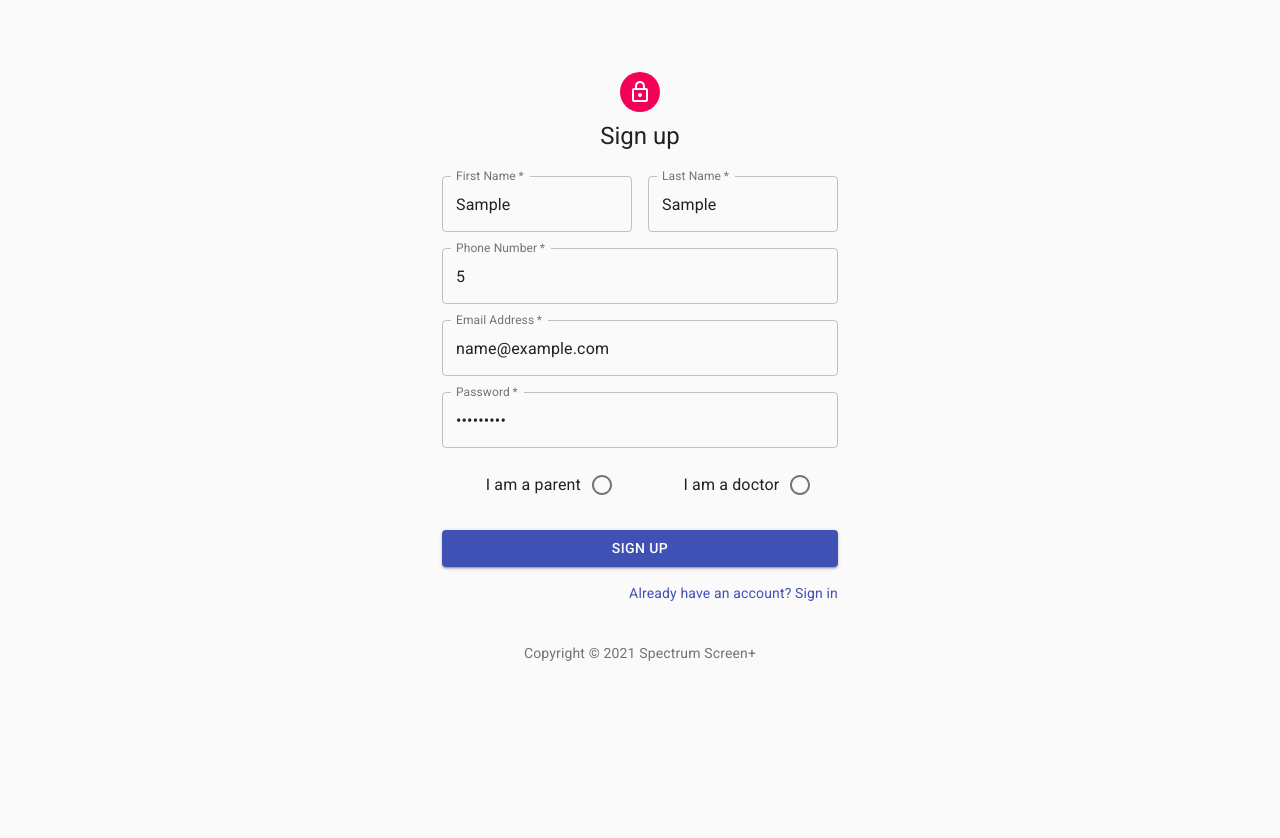
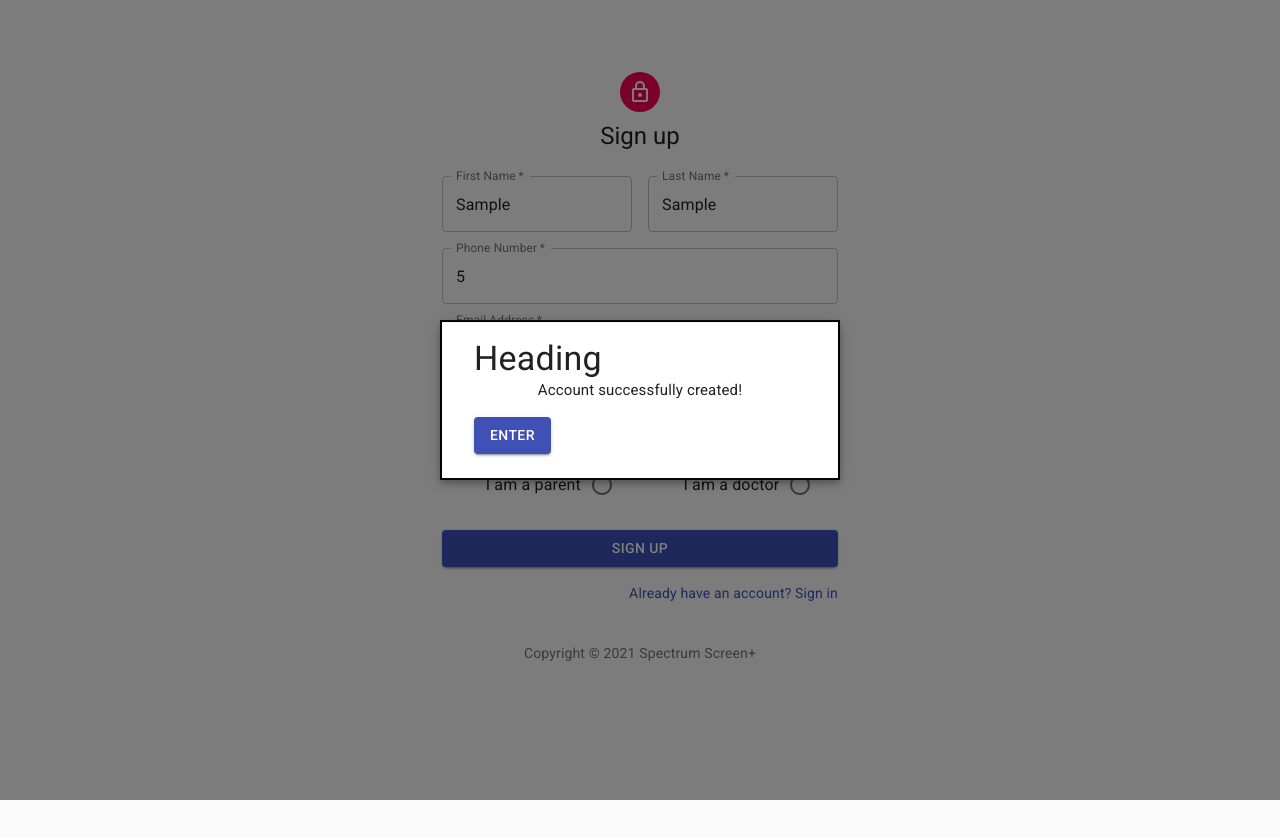
Before and after one commit to LeaTheGreat/hackathon-team9-fe, a React (Create React App) app: page /signup in a window 1280 px wide. Both pictures are taken after typing "Sample", "Sample", "5", "name@example.com", "Sample123" into the empty fields and a click on the button "SIGN UP". Shown: the top 838 px of the page. Built offline with nearby package versions, Linux system fonts and the light colour scheme; no server answers.

Commit message:
modals done

```diff
--- a/src/Pages/SignUp.jsx
+++ b/src/Pages/SignUp.jsx
@@ -1,27 +1,25 @@
-import React from "react";
-import Avatar from "@material-ui/core/Avatar";
-import Button from "@material-ui/core/Button";
-import CssBaseline from "@material-ui/core/CssBaseline";
-import TextField from "@material-ui/core/TextField";
-import FormControlLabel from "@material-ui/core/FormControlLabel";
-import Link from "@material-ui/core/Link";
-// import { Link } from 'react-router-dom';
-//import MuiPhoneInput from 'material-ui-phone-number';
-import Grid from "@material-ui/core/Grid";
-import Box from "@material-ui/core/Box";
-import LockOutlinedIcon from "@material-ui/icons/LockOutlined";
-import Typography from "@material-ui/core/Typography";
-import { makeStyles } from "@material-ui/core/styles";
-import Container from "@material-ui/core/Container";
-//import SignIn from './Register';
-import { useForm } from "react-hook-form";
-import { Radio, RadioGroup } from "@material-ui/core";
-import { singup } from "../lib/api"
+import React, { useState } from 'react';
+import Avatar from '@material-ui/core/Avatar';
+import Button from '@material-ui/core/Button';
+import CssBaseline from '@material-ui/core/CssBaseline';
+import TextField from '@material-ui/core/TextField';
+import FormControlLabel from '@material-ui/core/FormControlLabel';
+import Link from '@material-ui/core/Link';
+import Grid from '@material-ui/core/Grid';
+import Box from '@material-ui/core/Box';
+import LockOutlinedIcon from '@material-ui/icons/LockOutlined';
+import Typography from '@material-ui/core/Typography';
+import { makeStyles } from '@material-ui/core/styles';
+import Container from '@material-ui/core/Container';
+import { useForm } from 'react-hook-form';
+import { Radio, RadioGroup } from '@material-ui/core';
+import Modal from '@material-ui/core/Modal';
+import { singup } from '../lib/api';
 
 function Copyright() {
   return (
     <Typography variant="body2" color="textSecondary" align="center">
-      {"Copyright © 2021 "}
+      {'Copyright © 2021 '}
       <Link color="inherit" href="https://material-ui.com/">
         Spectrum Screen+
       </Link>
@@ -32,39 +30,92 @@ function Copyright() {
 const useStyles = makeStyles((theme) => ({
   paper: {
     marginTop: theme.spacing(8),
-    display: "flex",
-    flexDirection: "column",
-    alignItems: "center",
+    display: 'flex',
+    flexDirection: 'column',
+    alignItems: 'center',
   },
   avatar: {
     margin: theme.spacing(1),
     backgroundColor: theme.palette.secondary.main,
   },
   form: {
-    width: "100%", // Fix IE 11 issue.
+    width: '100%', // Fix IE 11 issue.
     marginTop: theme.spacing(3),
   },
   submit: {
     margin: theme.spacing(3, 0, 2),
+  },
+  modalPaper: {
+    position: 'absolute',
+    width: 400,
+    top: '50%',
+    left: '50%',
+    transform: 'translate(-50%, -50%)',
+    backgroundColor: theme.palette.background.paper,
+    border: '2px solid #000',
+    boxShadow: theme.shadows[5],
+    padding: theme.spacing(2, 4, 3),
+  },
+  modalHeading: {
+    textAlign: 'center',
+    marginBottom: '10px',
+  },
+  modalText: {
+    fontSize: '15px',
+    marginBottom: '1rem',
+    textAlign: 'center',
   },
 }));
 
 export default function SignUp() {
   const { register, handleSubmit } = useForm();
   const onSubmit = async (data) => {
-    console.log(data);
     const response = await singup(data);
     if (response.error) {
       console.log(response.error);
+      setModalBody(errorModal);
+      toggleModal();
     } else {
-      console.log("secuess");
-
+      console.log('secuess');
+      setModalBody(successModal);
+      toggleModal();
     }
   };
 
   const classes = useStyles();
+  const [open, setOpen] = useState(false);
 
+  const toggleModal = () => {
+    setOpen(!open);
+  };
+
+  const errorModal = (
+    <div className={classes.modalPaper}>
+      <Typography variant="h4" component="h2" className={classes.modalHeading}>
+        Error
+      </Typography>
+      <p className={classes.modalText}>There was an error creating your account 😭💔</p>
+      <Button onClick={toggleModal} variant="contained" color="secondary">
+        Close Modal
+      </Button>
+    </div>
+  );
+
+  const successModal = (
+    <div className={classes.modalPaper}>
+      <Typography variant="h4" component="h2">
+        Heading
+      </Typography>
+      <p className={classes.modalText}>Account successfully created!</p>
+      <Button href="http://localhost:3000" variant="contained" color="primary">
+        Enter
+      </Button>
+    </div>
+  );
+
+  const [modalBody, setModalBody] = useState(errorModal);
   return (
+    <>
       <Container component="main" maxWidth="xs">
         <CssBaseline />
         <div className={classes.paper}>
@@ -140,7 +191,7 @@ export default function SignUp() {
               </Grid>
               <Grid item xs={12}>
                 <RadioGroup
-                style={{ justifyContent: "space-around" }}
+                  style={{ justifyContent: 'space-around' }}
                   row
                   aria-label="role"
                   name="role"
@@ -185,5 +236,14 @@ export default function SignUp() {
           <Copyright />
         </Box>
       </Container>
+      <Modal
+        open={open}
+        onClose={toggleModal}
+        aria-labelledby="simple-modal-title"
+        aria-describedby="simple-modal-description"
+      >
+        {modalBody}
+      </Modal>
+    </>
   );
 }
```
Also changed, not shown: 1 other file (tests, documents, lock files or other folders). Lines whose indentation alone changed are shown as unchanged.
